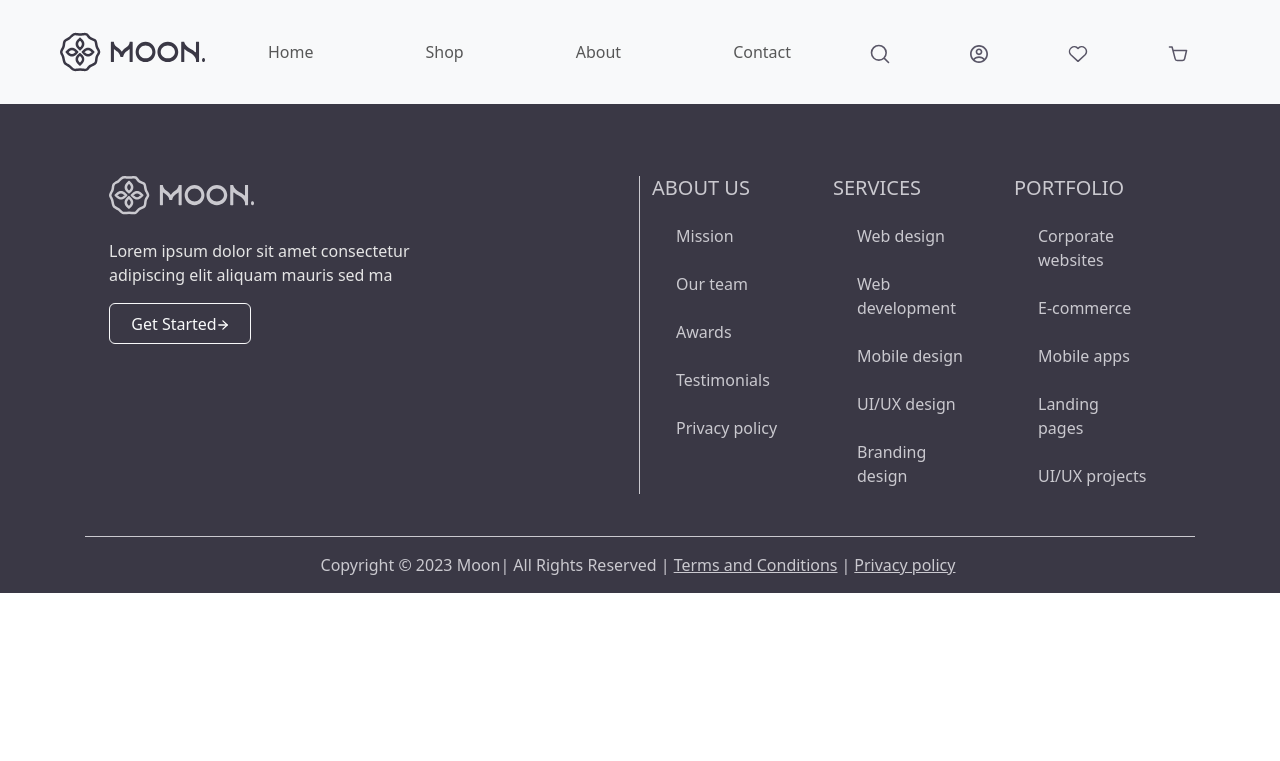
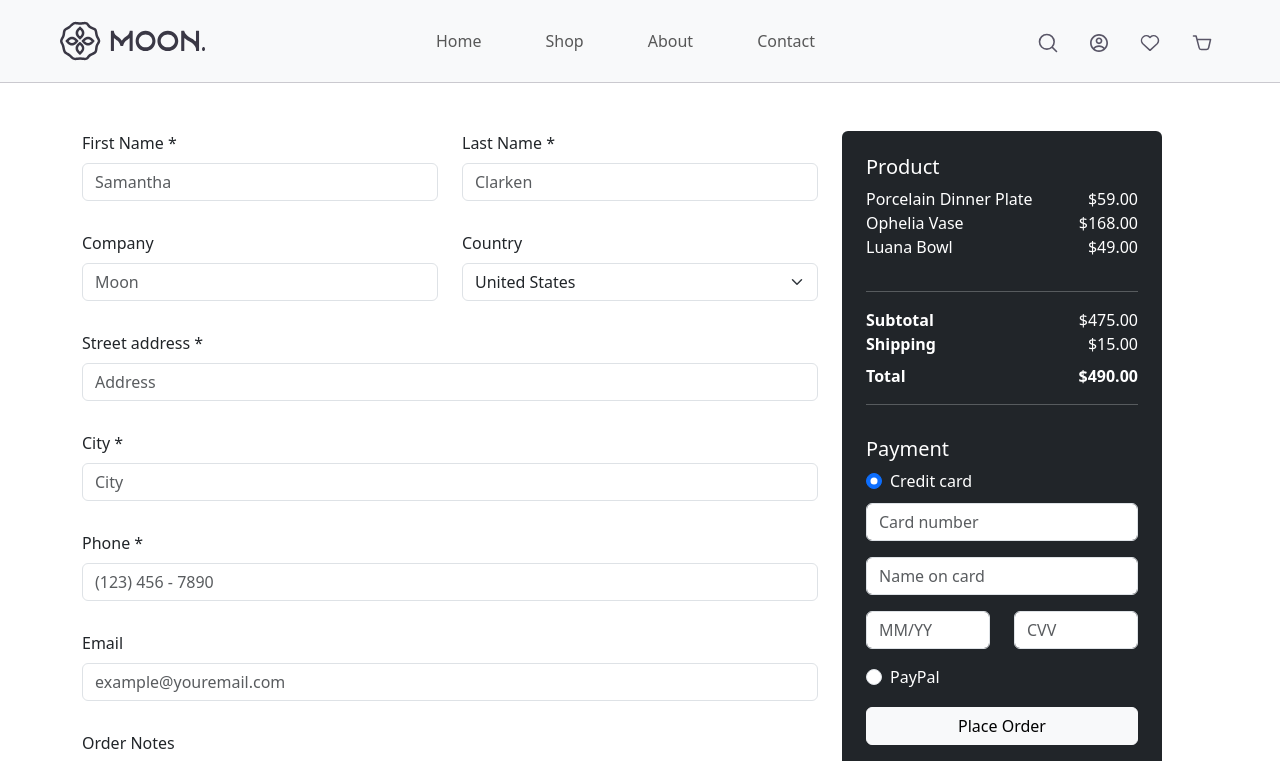
Before and after one commit to AliMango-dev/moon, a Vue app: page /checkout in a window 1280 px wide. Shown: the top 761 px of the page. Built offline with nearby package versions, Linux system fonts and the light colour scheme.

Commit message:
checkout and 1 img

```diff
--- a/src/components/layout.vue
+++ b/src/components/layout.vue
@@ -12,7 +12,7 @@ const shouldHideLayout = computed(() => hideLayoutRoutes.includes(route.name))
 <template>
 
 <header v-if="!shouldHideLayout">
-    <nav class="navbar navbar-expand-lg bg-body-tertiary">
+    <nav class="navbar navbar-expand-lg bg-body-tertiary" style="border-bottom: 1px solid #CAC9CF;">
     <div class="container-fluid d-flex justify-content-between align-items-center mx-5">
 
         <!-- Logo -->
@@ -78,7 +78,7 @@ const shouldHideLayout = computed(() => hideLayoutRoutes.includes(route.name))
       <!--Grid row-->
       <div class="row justify-content-center">
         <!--Grid column-->
-        <div class="col-lg-6 col-md-12 mb-4 mb-md-0 " style="border-right: 1px solid #CAC9CF; height: 318px; margin-top: 48px;">
+        <div class="col-lg-6 col-md-12 mb-4 mb-md-0  " style="border-right: 1px solid #CAC9CF; height: 318px; margin-top: 48px;">
           <img src="../assets/logo.svg">
 
           <p style="color: #E5E5E5; margin-top: 24px;">
@@ -90,7 +90,7 @@ const shouldHideLayout = computed(() => hideLayoutRoutes.includes(route.name))
         <!--Grid column-->
 
         <!--Grid column-->
-        <div class="col-lg-2 col-md-6 mb-4 mb-md-0" style="margin-top: 48px;">
+        <div class="col-lg-2 col-md-6 mb-4 mb-md-0 " style="margin-top: 48px;">
           <h5 class="text-uppercase">About us</h5>
 
           <ul class="list-unstyled mb-0 mt-3">
@@ -139,7 +139,9 @@ const shouldHideLayout = computed(() => hideLayoutRoutes.includes(route.name))
         <div class="col-lg-2 col-md-6 mb-4 mb-md-0" style="margin-top: 48px;">
           <h5 class="text-uppercase">Portfolio</h5>
 
+
           <ul class="list-unstyled mb-0">
+
             <li>
               <router-link  class="nav-link">Corporate websites</router-link>
             </li>
@@ -173,7 +175,7 @@ const shouldHideLayout = computed(() => hideLayoutRoutes.includes(route.name))
 </template>
 
 <style scoped>
-li{
+footer li{
   margin: 24px;
 }
 </style>
--- a/src/views/About.vue
+++ b/src/views/About.vue
@@ -142,17 +142,51 @@ import {useRouter} from "vue-router";
 
         </div>
 
-        <div class="signup text-center p-5">
-            <div>
-                <p style="font-weight: 600; font-size: 16px; color: #3A3845;">sign up for emails</p>
-                <h2 style="font-weight: 700; font-size: 36px; color: #3A3845;">FOR NEWS COLLECTIONS & MORE</h2>
-            </div>
-            <form>
-                <input value="Enter Your Email Address" type="email" style="margin-top: 24px; width: 389px; border-top: 0; border-left: 0; border-right: 0;color: #595667;" class="text-center" ><br>
-                <button class="btn btn-outline-dark" style="margin-top: 24px; font-size: 12px;color: #3A3845; width: 103px; height: 39px; font-weight: 600;">SIGN UP</button>
+        <div class="outer-container">
+        <div class="container">
+        <div
+            class="d-flex flex-column justify-content-center align-items-center"
+            style="margin-top: 100px"
+        >
+            <p
+            class="fs-6 fw-semibold"
+            style="color: #595667; font-family: 'Inter', serif"
+            >
+            Sign up for emails
+            </p>
+            <h2
+            class="fs-1 fw-bold text-uppercase mb-3"
+            style="
+                letter-spacing: 1px;
+                font-family: 'Garamond', serif;
+                color: #3a3845;
+            "
+            >
+            For news, collections & more
+            </h2>
+            <form action="">
+            <input
+                type="email"
+                name="email"
+                id="email"
+                placeholder="Enter your email address"
+                class="form-control form-control-lg text-center"
+            />
             </form>
-
+            <a
+            href="#"
+            class="fs-6 fw-semibold text-uppercase border border-2 py-2 px-4 mt-5 d-inline-block text-decoration-none"
+            style="
+                background: none;
+                border-color: #3a3845 !important;
+                color: #3a3845;
+            "
+            >
+            sign up
+            </a>
         </div>
+        </div>
+    </div>
 
 </template>
 
@@ -277,5 +311,18 @@ font-family: "Garamond", sans-serif;
 
     }
 
+        .outer-container {
+    width: 100%;
+    min-height: 40svh;
+    }
+    .outer-container .container #email {
+    border-radius: 0%;
+    border-color: #3a3845;
+    border: none;
+    border-bottom: 2px solid #3a3845;
+    box-shadow: none;
+    width: 500px;
+    }
+
 
 </style>
--- a/src/views/checkout.vue
+++ b/src/views/checkout.vue
@@ -3,6 +3,129 @@ import { useRouter } from 'vue-router'
 </script>
 
 <template>
+    <div class="container py-5">
+    <div class="row">
+
+        <div class="col-lg-8">
+        <form>
+            <div class="row" style="margin-bottom: 30px;">
+                <div class="col">
+                    <label class="form-label">First Name *</label>
+                    <input type="text" class="form-control" placeholder="Samantha">
+                </div>
+
+                <div class="col">
+                    <label class="form-label">Last Name *</label>
+                    <input type="text" class="form-control" placeholder="Clarken">
+                </div>
+            </div>
+
+            <div class="row" style="margin-bottom: 30px;">
+                <div class="col">
+                    <label class="form-label">Company</label>
+                    <input type="text" class="form-control" placeholder="Moon">
+                </div>
+                <div class="col">
+                    <label class="form-label">Country</label>
+                    <select class="form-select">
+                        <option selected>United States</option>
+                    </select>
+                </div>
+            </div>
+
+            <div style="margin-bottom: 30px;">
+                <label class="form-label">Street address *</label>
+                <input type="text" class="form-control" placeholder="Address">
+            </div>
+
+            <div style="margin-bottom: 30px;">
+                <label class="form-label">City *</label>
+                <input type="text" class="form-control" placeholder="City">
+            </div>
+
+            <div style="margin-bottom: 30px;">
+                <label class="form-label">Phone *</label>
+                <input type="text" class="form-control" placeholder="(123) 456 - 7890">
+            </div>
+
+            <div style="margin-bottom: 30px;">
+                <label for="email" class="form-label">Email</label>
+                <input type="email" class="form-control" id="email" placeholder="example@youremail.com">
+            </div>
+
+            <div style="margin-bottom: 30px;">
+                <label for="notes" class="form-label">Order Notes</label>
+                <textarea class="form-control" id="notes" rows="3" placeholder="Type your message here..."></textarea>
+            </div>
+            <div class="row">
+                <div class="col">
+                    <button type="submit" class="btn "><img src="../assets/CH.svg"> RETURN TO CART</button>
+                </div>
+                <div class="col">
+                    <button type="submit" class="btn btn-dark w-100">Continue to Shipping <img src="../assets/contact-arrow-icon.svg"></button>
+                </div>
+            </div>
+
+        </form>
+
+        </div>
+
+        <div class="col-lg-4">
+            <div class="card p-4 bg-dark text-white">
+    <h5>Product</h5>
+    <ul class="list-unstyled">
+        <li class="d-flex justify-content-between">Porcelain Dinner Plate <span>$59.00</span></li>
+        <li class="d-flex justify-content-between">Ophelia Vase <span>$168.00</span></li>
+        <li class="d-flex justify-content-between">Luana Bowl <span>$49.00</span></li>
+    </ul>
+    <hr class="border-light">
+    <div class="d-flex justify-content-between">
+        <strong>Subtotal</strong>
+        <span>$475.00</span>
+    </div>
+    <div class="d-flex justify-content-between">
+        <strong>Shipping</strong>
+        <span>$15.00</span>
+    </div>
+    <div class="d-flex justify-content-between mt-2">
+        <strong>Total</strong>
+        <strong>$490.00</strong>
+    </div>
+
+    <hr class="border-light">
+
+    <h5 class="mt-3">Payment</h5>
+    <div class="form-check">
+        <input class="form-check-input" type="radio" name="paymentMethod" id="creditCard" checked>
+        <label class="form-check-label" for="creditCard">Credit card</label>
+    </div>
+
+    <div class="mb-3 mt-2">
+        <input type="text" class="form-control" placeholder="Card number">
+    </div>
+    <div class="mb-3">
+        <input type="text" class="form-control" placeholder="Name on card">
+    </div>
+    <div class="row">
+        <div class="col">
+        <input type="text" class="form-control" placeholder="MM/YY">
+        </div>
+        <div class="col">
+        <input type="text" class="form-control" placeholder="CVV">
+        </div>
+    </div>
+
+    <div class="form-check mt-3">
+        <input class="form-check-input" type="radio" name="paymentMethod" id="paypal">
+        <label class="form-check-label" for="paypal">PayPal</label>
+    </div>
+
+    <button class="btn btn-light mt-3 w-100">Place Order</button>
+    </div>
+
+        </div>
+    </div>
+</div>
 
 </template>
 
```
Also changed, not shown: src/assets/CH.svg (added).
